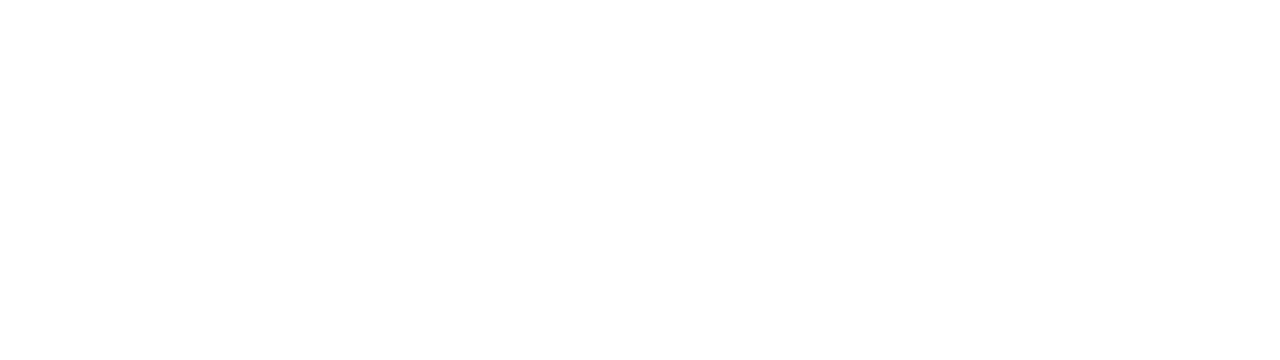
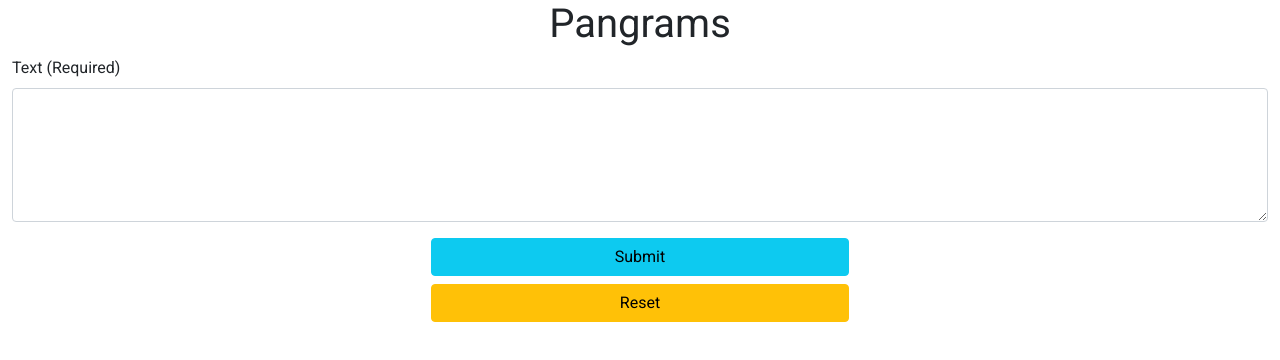
Before and after one commit to derektypist/pangrams, a plain HTML site: page index.html in a window 1280 px wide. Drawn offline with nearby package versions, Linux system fonts and the light colour scheme.

Commit message:
Added form at index.html

```diff
--- a/index.html
+++ b/index.html
@@ -8,8 +8,31 @@
     <link href="https://cdn.jsdelivr.net/npm/bootstrap@5.0.1/dist/css/bootstrap.min.css" rel="stylesheet" integrity="sha384-+0n0xVW2eSR5OomGNYDnhzAbDsOXxcvSN1TPprVMTNDbiYZCxYbOOl7+AMvyTG2x" crossorigin="anonymous">
     <link rel="preconnect" href="https://fonts.gstatic.com">
     <link href="https://fonts.googleapis.com/css2?family=Roboto&display=swap" rel="stylesheet">
+    <link rel="stylesheet" href="css/style.css">
 </head>
 <body>
+    <!-- Set Up Header -->
+    <header class="text-center container-fluid">
+        <h1>Pangrams</h1>
+    </header>
+
+    <section class="container-fluid">
+        <!-- Set Up Form -->
+        <form>
+            <!-- Set Up Text Area -->
+            <div class="mb-3">
+                <label for="mytext" class="form-label">Text (Required)</label>
+                <textarea class="form-control" rows="5" id="mytext"></textarea>
+            </div>
+
+            <!-- Set Up and Center Buttons -->
+            <div class="d-grid gap-2 col-4 mt-2 mx-auto">
+                <button type="button" onclick="getTextInfo()" class="btn btn-info">Submit</button>
+                <button type="reset" onclick="clearInfo()" class="btn btn-warning">Reset</button>
+            </div>
+
+        </form>
+    </section>
 
 </body>
 </html>
```
